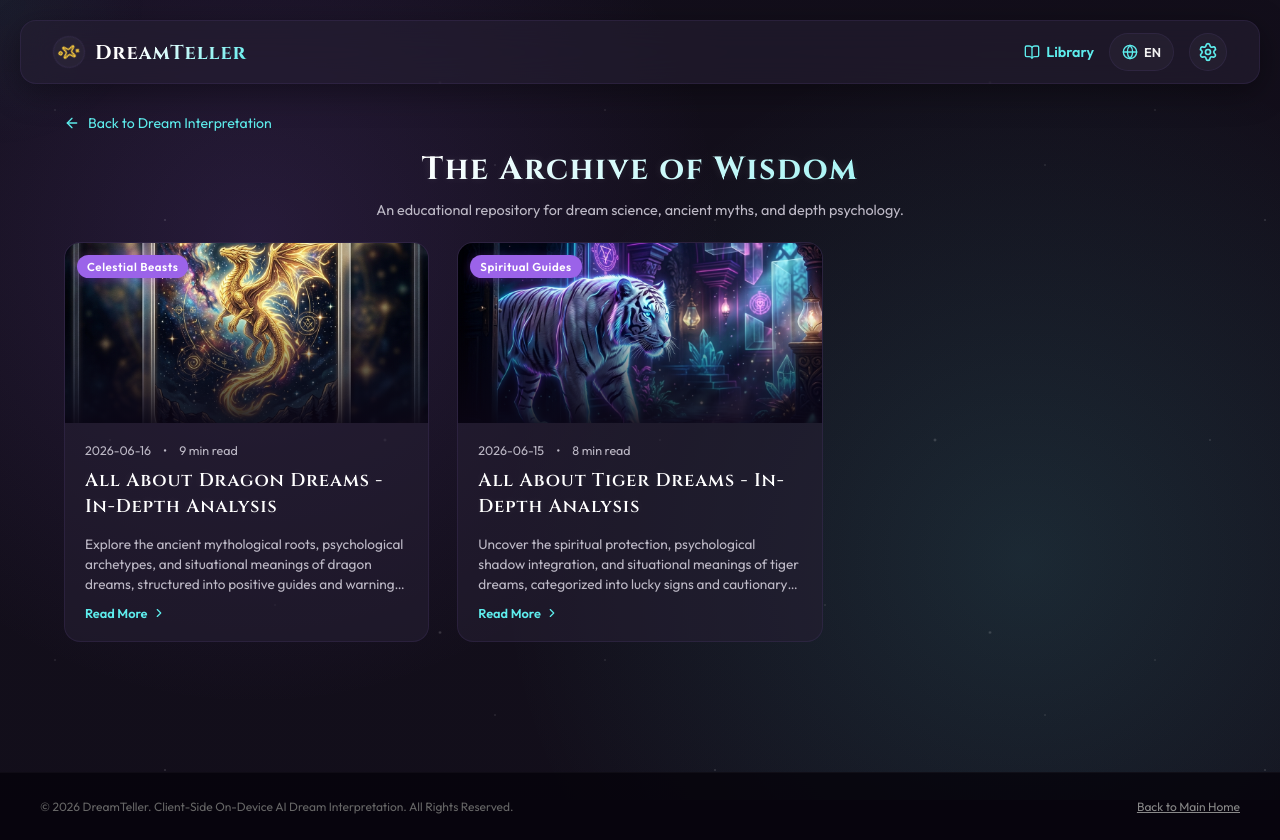
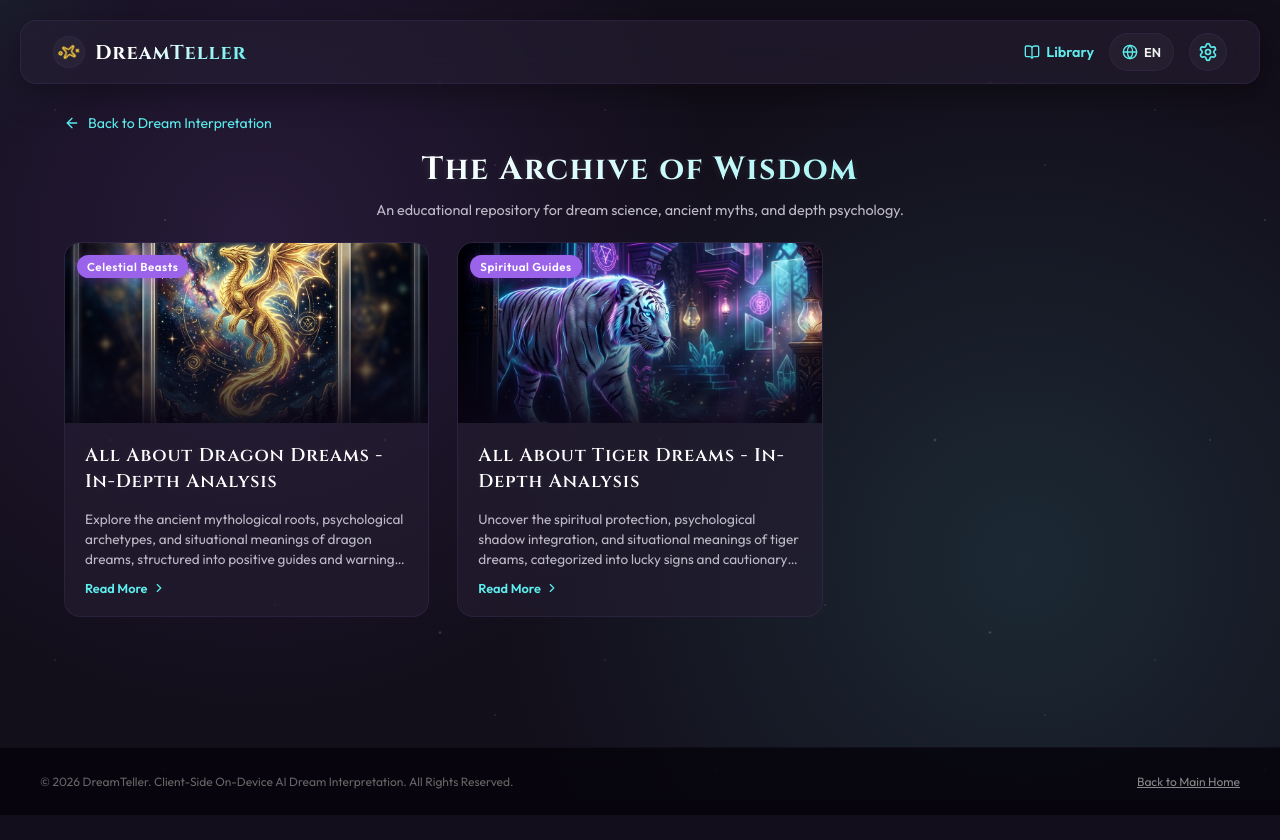
Before and after one commit to epixell/DreamTeller, a React (Vite) app: page / in a window 1280 px wide. Both pictures are taken after a click on the button "Library". After the commit the page ends 815 px from the top, so only its background shows below. Built offline with nearby package versions, Linux system fonts and the light colour scheme.

Commit message:
style: remove date and read time from blog posts

```diff
--- a/src/components/DreamBlog.tsx
+++ b/src/components/DreamBlog.tsx
@@ -1,13 +1,11 @@
 import React, { useState, useEffect, useRef } from 'react';
-import { ArrowLeft, BookOpen, Calendar, Clock, User, MessageSquare, HelpCircle, ChevronRight } from 'lucide-react';
+import { ArrowLeft, BookOpen, User, MessageSquare, HelpCircle, ChevronRight } from 'lucide-react';
 
 interface BlogPost {
   id: string;
   title: string;
   excerpt: string;
   category: string;
-  date: string;
-  readTime: string;
   coverImage: string;
   author: string;
 }
@@ -28,8 +26,6 @@ export const DreamBlog: React.FC<{ language: 'ko' | 'en'; onBackToMain: () => vo
         ? "Explore the ancient mythological roots, psychological archetypes, and situational meanings of dragon dreams, structured into positive guides and warning signals."
         : "용이 소용돌이치며 오르는 찬란한 길조와 하늘에서 추락하는 나쁜 징조 등, 영험한 천상의 야수 용꿈의 정체와 대처법을 상세히 분석합니다.",
       category: language === 'en' ? "Celestial Beasts" : "영적 동물",
-      date: "2026-06-16",
-      readTime: language === 'en' ? "9 min read" : "9분 분량",
       coverImage: "/dragon_dream.png",
       author: "DreamTeller Editor"
     },
@@ -42,8 +38,6 @@ export const DreamBlog: React.FC<{ language: 'ko' | 'en'; onBackToMain: () => vo
         ? "Uncover the spiritual protection, psychological shadow integration, and situational meanings of tiger dreams, categorized into lucky signs and cautionary warnings."
         : "방으로 걸어 들어오는 백호의 상서로운 길조부터 고양이로 변하거나 가문을 이탈하는 불길한 경고까지, 숲의 제왕이 선사하는 내면 에너지를 총정리합니다.",
       category: language === 'en' ? "Spiritual Guides" : "행운과 명예",
-      date: "2026-06-15",
-      readTime: language === 'en' ? "8 min read" : "8분 분량",
       coverImage: "/tiger_dream.png",
       author: "DreamTeller Editor"
     }
@@ -107,14 +101,6 @@ export const DreamBlog: React.FC<{ language: 'ko' | 'en'; onBackToMain: () => vo
                   <div style={{ display: 'flex', alignItems: 'center', gap: '4px' }}>
                     <User size={14} />
                     <span>{currentPost.author}</span>
-                  </div>
-                  <div style={{ display: 'flex', alignItems: 'center', gap: '4px' }}>
-                    <Calendar size={14} />
-                    <span>{currentPost.date}</span>
-                  </div>
-                  <div style={{ display: 'flex', alignItems: 'center', gap: '4px' }}>
-                    <Clock size={14} />
-                    <span>{currentPost.readTime}</span>
                   </div>
                 </div>
               </div>
@@ -505,11 +491,6 @@ export const DreamBlog: React.FC<{ language: 'ko' | 'en'; onBackToMain: () => vo
                 </div>
 
                 <div className="blog-card-content">
-                  <div className="blog-card-meta">
-                    <span>{post.date}</span>
-                    <span>•</span>
-                    <span>{post.readTime}</span>
-                  </div>
                   <h3 className="blog-card-title">{post.title}</h3>
                   <p className="blog-card-desc">{post.excerpt}</p>
                   <div style={{ display: 'inline-flex', alignItems: 'center', gap: '4px', fontSize: '0.8rem', color: 'var(--color-secondary)', marginTop: 'auto', fontWeight: '600' }}>
```
